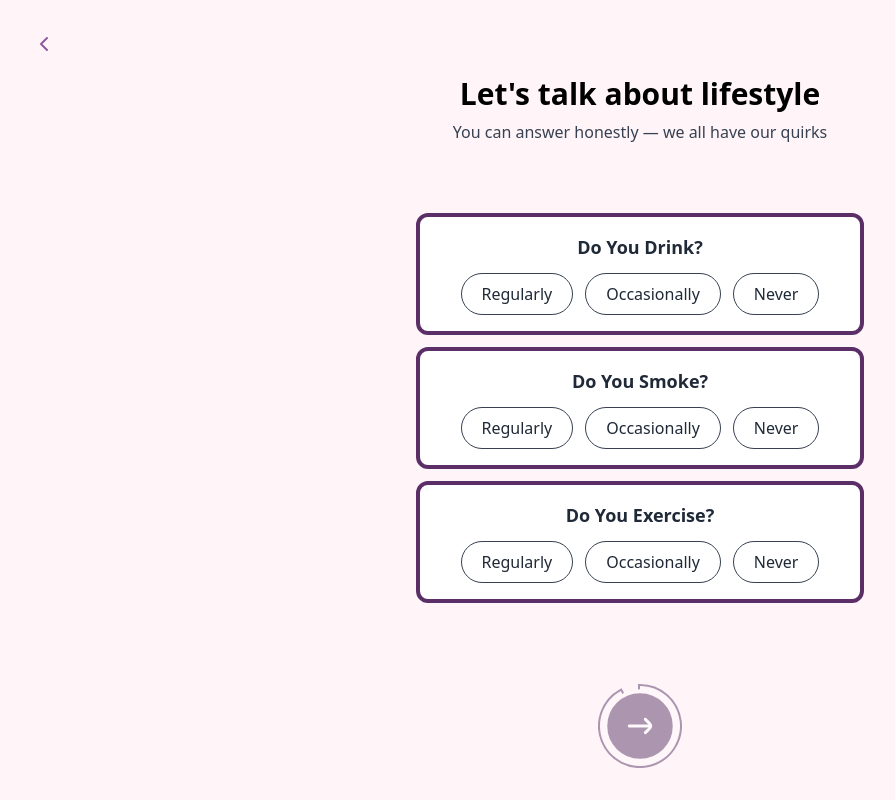
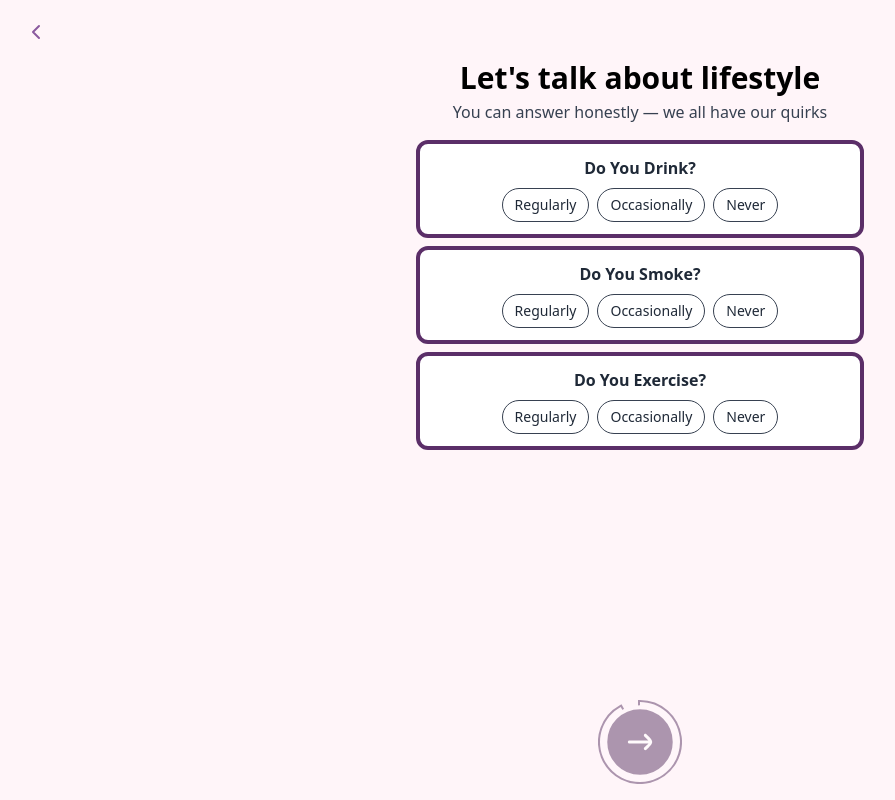
Before and after one commit to DeepakRizal/wingmaan_take_home_assignment, a Next.js app: page /lifestyle in a window 1280 px wide. Shown: the whole page, without its empty margins (0-895 px from the left). Built offline with nearby package versions, Linux system fonts and the light colour scheme.

Commit message:
fix: adjust lifestyle page spacing to fit content without scroll

```diff
--- a/src/app/lifestyle/page.js
+++ b/src/app/lifestyle/page.js
@@ -4,7 +4,6 @@ import { useState } from "react";
 import { useRouter } from "next/navigation";
 import Image from "next/image";
 import BackButton from "@/components/BackButton";
-import PageHeading from "@/components/PageHeading";
 
 export default function LifestylePage() {
   const router = useRouter();
@@ -29,10 +28,6 @@ export default function LifestylePage() {
     }));
   };
 
-  const handleBack = () => {
-    router.back();
-  };
-
   const handleNext = () => {
     localStorage.setItem("userLifestyle", JSON.stringify(answers));
     router.push("/appreciate-your-honesty");
@@ -41,17 +36,17 @@ export default function LifestylePage() {
   const allAnswered = answers.drink && answers.smoke && answers.exercise;
 
   return (
-    <div className="h-screen bg-[var(--bg-light-pink)] flex flex-col overflow-hidden">
-      {/* Back button */}
-      <div className="pt-3 pl-4 sm:pt-4 md:pt-6 md:pl-6 shrink-0">
-        <BackButton onClick={handleBack} />
+    <div className="min-h-[100svh] bg-[var(--bg-light-pink)] flex flex-col overflow-hidden">
+      {/* Header */}
+      <div className="pt-3 pl-4 shrink-0">
+        <BackButton onClick={() => router.back()} />
       </div>
 
-      {/* Page content */}
-      <div className="flex-1 flex flex-col items-center px-4 sm:px-6 min-h-0">
+      {/* Content */}
+      <div className="flex-1 flex flex-col items-center px-4 min-h-0">
         {/* Heading */}
-        <div className="text-center shrink-0 pt-2 sm:pt-3 mb-6 sm:mb-8 md:mb-10">
-          <h1 className="text-xl sm:text-2xl md:text-3xl font-bold text-black mb-2">
+        <div className="text-center pt-2 mb-4 shrink-0">
+          <h1 className="text-xl sm:text-2xl md:text-3xl font-bold text-black mb-1">
             Let&apos;s talk about lifestyle
           </h1>
           <p className="text-sm sm:text-base text-gray-700">
@@ -59,30 +54,27 @@ export default function LifestylePage() {
           </p>
         </div>
 
-        {/* Question cards */}
-        <div className="flex-1 flex flex-col items-center justify-center min-h-0 w-full max-w-md mb-6 sm:mb-8 md:mb-10">
-          <div className="flex flex-col gap-2 sm:gap-3 w-full">
-            {questions.map((question) => {
-              return (
+        {/* Questions */}
+        <div className="w-full max-w-md flex flex-col gap-2">
+          {questions.map((question) => (
             <div
               key={question.key}
-                  className="bg-white rounded-xl border-4 border-[var(--primary-purple)] p-3 sm:p-4"
+              className="bg-white rounded-xl border-4 border-[var(--primary-purple)] p-3"
             >
-                  {/* Question text - centered, bold, dark gray */}
-                  <h3 className="text-sm sm:text-base md:text-lg font-bold text-gray-800 mb-2 sm:mb-3 text-center">
+              <h3 className="text-sm sm:text-base font-bold text-gray-800 mb-2 text-center">
                 {question.label}
               </h3>
 
-                  {/* Options - horizontal pill buttons */}
-                  <div className="flex gap-2 sm:gap-3 justify-center flex-wrap">
+              <div className="flex gap-2 justify-center flex-wrap">
                 {options.map((option) => {
-                      const isOptionSelected = answers[question.key] === option;
+                  const isSelected = answers[question.key] === option;
+
                   return (
                     <button
                       key={option}
                       onClick={() => handleAnswer(question.key, option)}
-                          className={`px-3 sm:px-4 md:px-5 py-1.5 sm:py-2 rounded-full border transition-all text-xs sm:text-sm md:text-base ${
-                            isOptionSelected
+                      className={`px-3 py-1.5 rounded-full border text-xs sm:text-sm transition-all ${
+                        isSelected
                           ? "bg-[var(--bg-selected-pink)] text-gray-800 border-gray-700 font-medium"
                           : "bg-white text-gray-800 border-gray-700"
                       }`}
@@ -94,18 +86,27 @@ export default function LifestylePage() {
                 })}
               </div>
             </div>
-              );
-            })}
-          </div>
+          ))}
         </div>
       </div>
 
-      {/* Next button - with clear gap from cards */}
-      <div className="pb-4 sm:pb-6 md:pb-8 pt-2 sm:pt-3 shrink-0 flex items-center justify-center">
-        {allAnswered ? (
+      {/* Footer */}
+      <div
+        className="
+          mt-auto
+          pt-2
+          pb-[calc(env(safe-area-inset-bottom)+1rem)]
+          flex justify-center
+        "
+      >
         <button
           onClick={handleNext}
-            className="transition-all hover:scale-105 active:scale-95 cursor-pointer"
+          disabled={!allAnswered}
+          className={`transition-all ${
+            allAnswered
+              ? "hover:scale-105 active:scale-95 cursor-pointer"
+              : "opacity-50 cursor-not-allowed"
+          }`}
           aria-label="Next"
         >
           <Image
@@ -116,21 +117,6 @@ export default function LifestylePage() {
             priority
           />
         </button>
-        ) : (
-          <button
-            disabled
-            className="opacity-50 cursor-not-allowed"
-            aria-label="Next"
-          >
-            <Image
-              src="/icons/buttons/lifestylePageNext.svg"
-              alt="Next"
-              width={84}
-              height={84}
-              priority
-            />
-          </button>
-        )}
       </div>
     </div>
   );
```
Lines whose indentation alone changed are shown as unchanged.
